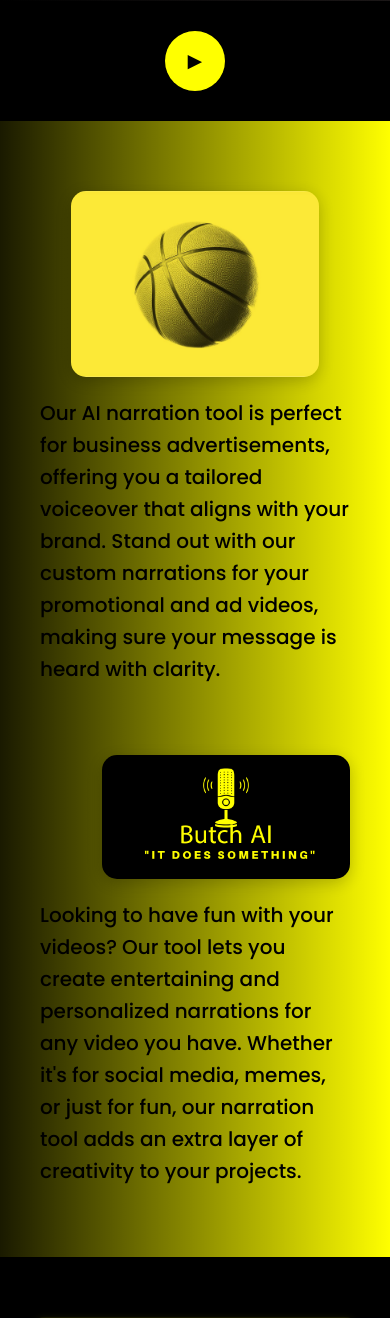
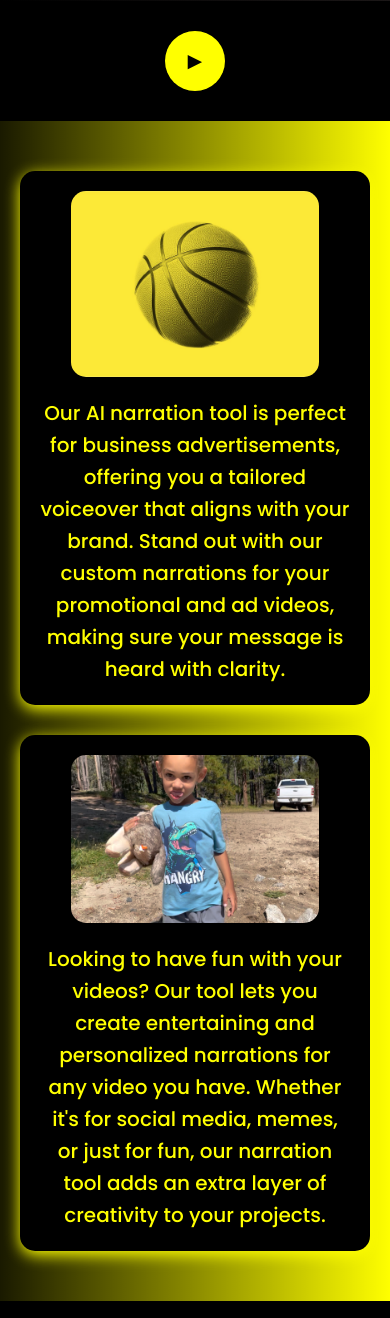
Before and after one commit to jbsam7/ButchAI, a Flask app: page / in a window 390 px wide. Shown: the part 974-2292 px from the top of the page. Run offline with Flask 3, Linux system fonts and the light colour scheme.

Commit message:
Fixed layout for mobile in 3rd banner

```diff
--- a/templates/main.html
+++ b/templates/main.html
@@ -328,7 +328,7 @@
             flex-direction: column;
             gap: 30px;
             font-family: 'Poppins', sans-serif;
-            color: black;
+            color: yellow;
         }
 
         .third-banner-section {
@@ -337,6 +337,9 @@
             justify-content: space-between;
             flex-wrap: wrap;
             padding: 20px;
+            background-color: black; /* Adds a subtle background to each section */
+            border-radius: 15px; /* Rounded corners for each section */
+            box-shadow: 0px 4px 15px yellow; /* Shadow for depth */
         }
 
         .third-banner-section:nth-child(even) {
@@ -344,17 +347,19 @@
         }
 
         .third-banner-section img {
-            width: 40%;
+            width: 35%; /* Adjusted width to better fit with paragraph */
+            max-width: 100%;
+            height: auto;
             border-radius: 15px;
             box-shadow: 0px 4px 15px rgba(0, 0, 0, 0.2);
-            max-width: 100%;
-            height: auto;
+            margin-bottom: 0; /* Reset margin if needed */
         }
+
 
         .third-banner-section p {
             font-size: 20px;
             line-height: 1.6;
-            width: 50%;
+            width: 55%; /* Adjusted width to fit alongside the video */
             text-align: left;
         }
 
@@ -504,13 +509,13 @@
         .menu-open .nav-links-left,
         .menu-open .nav-links-right {
         display: flex;
-    }
-        /* Hover effect for all links */
+        }
+            /* Hover effect for all links */
         .nav-links-left a:hover,
         .nav-links-right a:hover {
         background-color: #222; /* Darker background on hover */
         color: yellow; /* Keep the same text color */
-    }
+        }
 
         /* Remove button styles for Sign Up and Login in the mobile view */
         .nav-links-left a {
@@ -541,25 +546,30 @@
             margin: 10px;
         }
 
+
         .third-banner-section {
-            flex-direction: column;
+            flex-direction: column !important;
             align-items: center;
             text-align: center;
         }
 
         .third-banner-section img {
             width: 80%;
+            margin-left: 0;
             margin-bottom: 20px;
         }
 
         .third-banner-section p {
             width: 100%;
+            text-align: center; /* Center text on mobile */
         }
+
 
         .scroll-banner-text {
             font-size: 24px;
         }
-        }
+    }
+
     </style>
 </head>
 <body>
@@ -649,7 +659,8 @@
             </p>
         </div>
         <div class="third-banner-section">
-            <img src="{{ url_for('static', filename='images/logobaby.png') }}" alt="Fun Narration Image">
+            <img src="{{ url_for('static', filename='images/jordandog.jpg') }}" alt="Business Ad Image">
+
             <p>
                 Looking to have fun with your videos? Our tool lets you create entertaining and personalized narrations for any video you have.
                 Whether it's for social media, memes, or just for fun, our narration tool adds an extra layer of creativity to your projects.
```
Also changed, not shown: static/images/jordandog.jpg (added), 2 other files.
